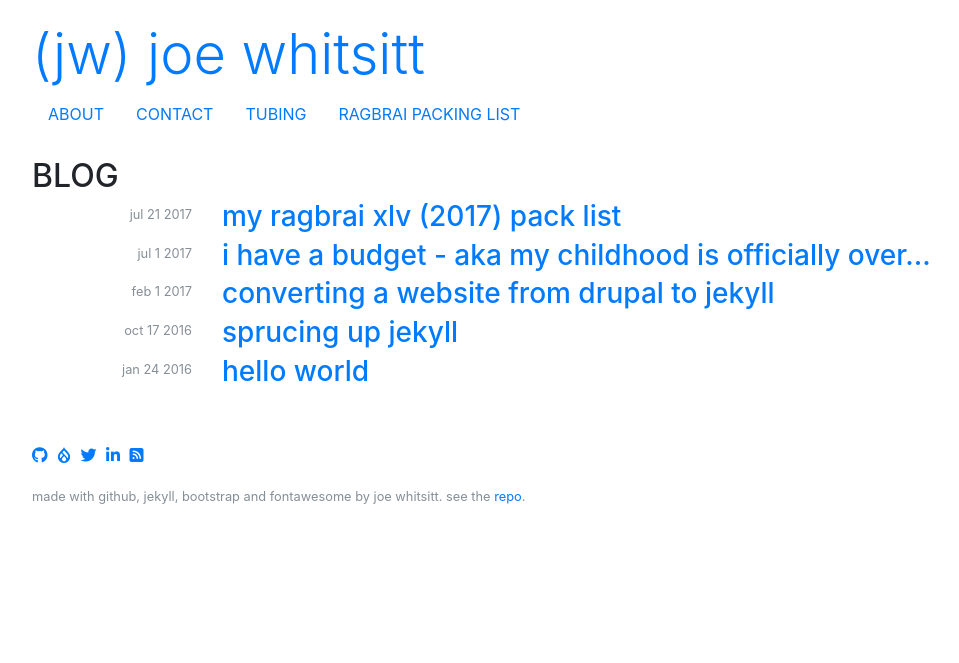
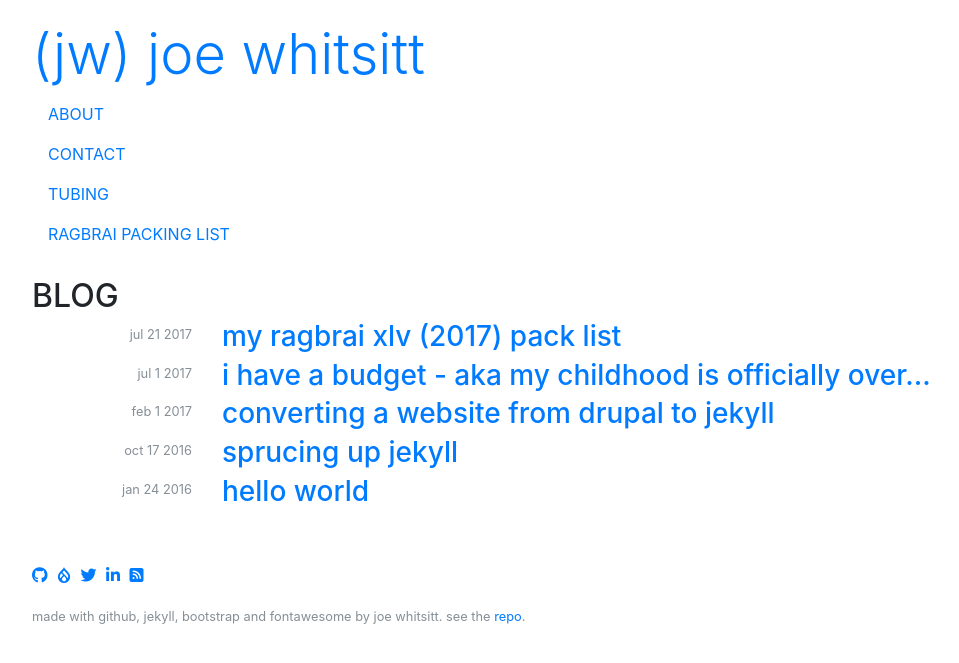
Before and after one commit to joewhitsitt/joewhitsitt.github.io, a Jekyll site: the page built from index.html, in a window 1280 px wide. Shown: the top 663 px of the page, without its empty margins (53-1012 px from the left). Built offline with Jekyll 4.4.1, drawn with Linux system fonts in a browser that asks for light colours; nearby versions of some CDN libraries; the list of posts is cut into pages by our own code.

Commit message:
responsive nav

```diff
--- a/_includes/header.html
+++ b/_includes/header.html
@@ -4,7 +4,7 @@
       <h1 class="display-4 text-lowercase site-title"><a href="{{ "/" | relative_url}}" title="joe whitsitt">{{ site.title | escape }}</span></a></h1>
     </hgroup>
   <nav class="container" role="navigation" aria-label="main navigation">
-    <ul class="nav">
+    <ul class="nav justify-content-center flex-sm-column">
       {% assign pages_list = site.pages | sort:"weight"  %}
       {% for node in pages_list %}
         {% if node.title != null %}
```
